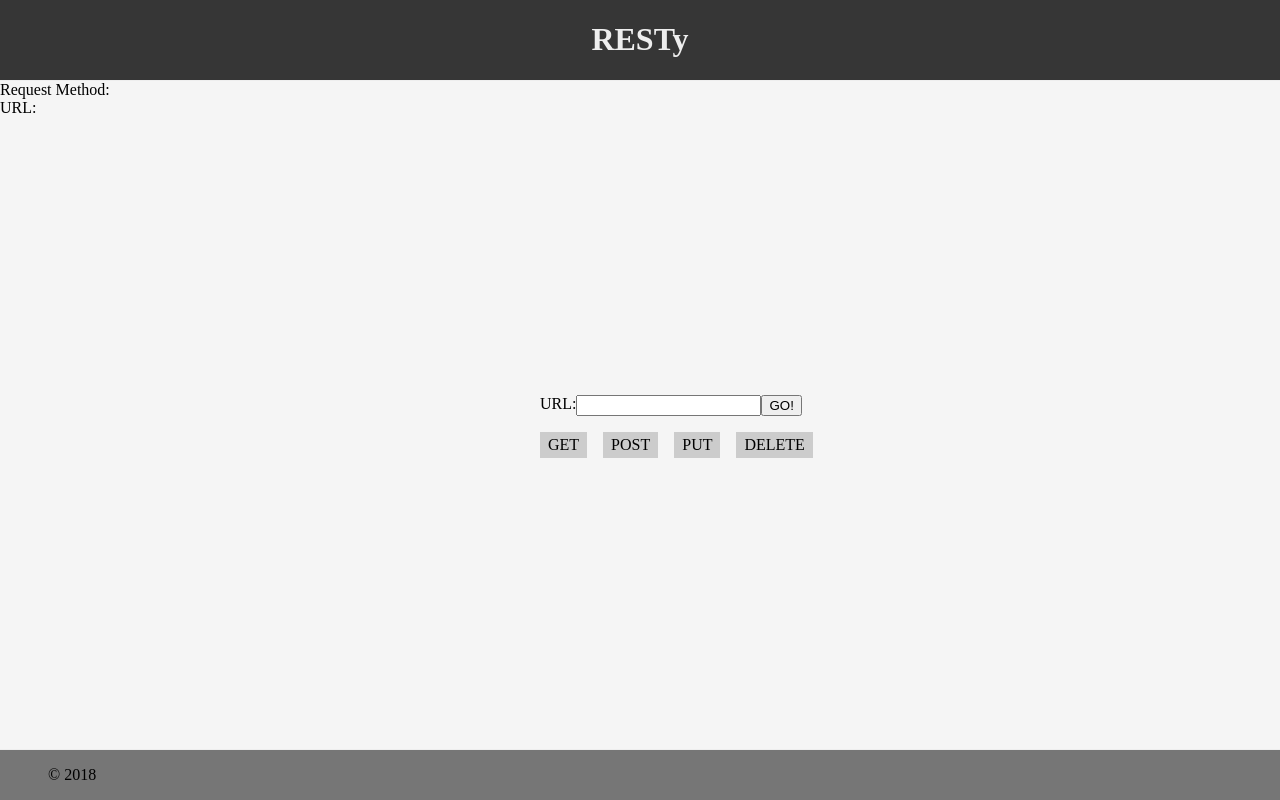
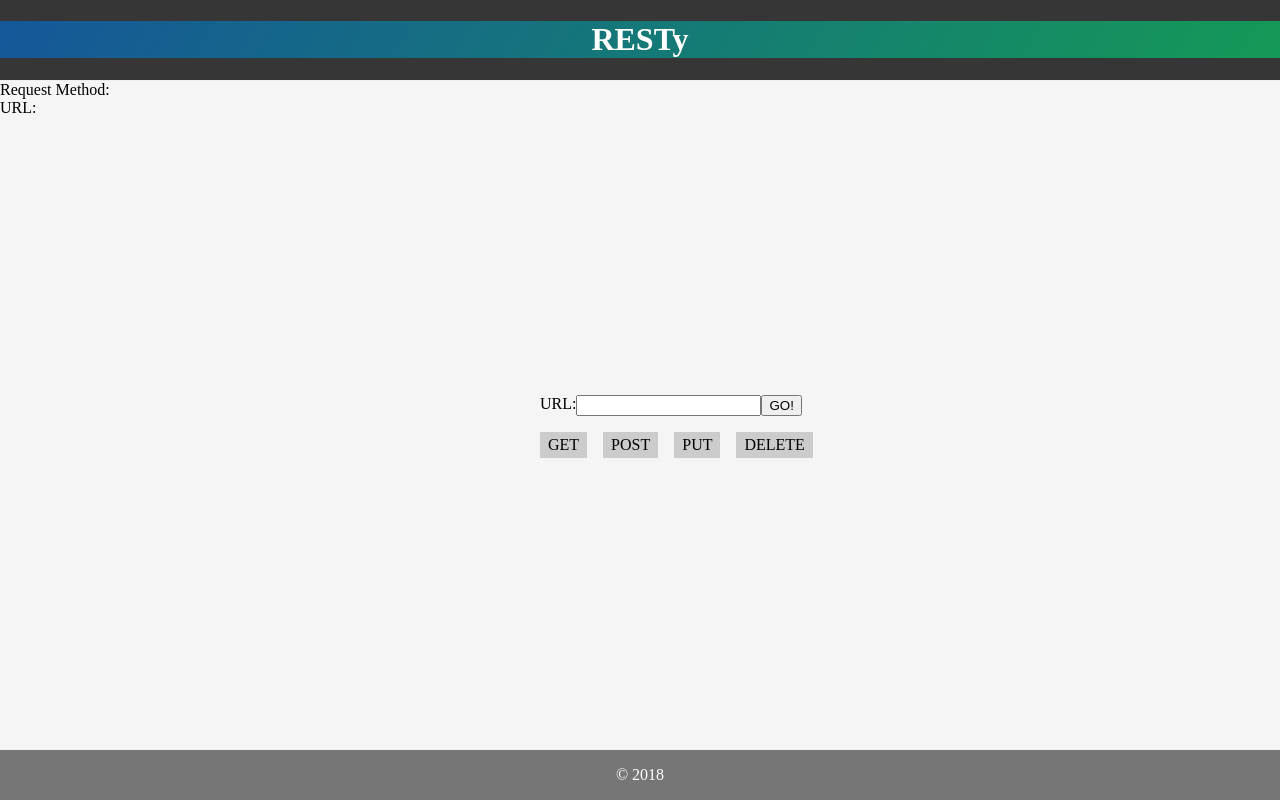
Before and after one commit to j-davitt/resty, a React (Create React App) app: page / in a window 1280 px wide. Built offline with nearby package versions, Linux system fonts and the light colour scheme.

Commit message:
add styles

```diff
--- a/src/Components/Footer/index.jsx
+++ b/src/Components/Footer/index.jsx
@@ -1,4 +1,5 @@
 import React from 'react';
+import './style.scss';
 
 function Footer(props) {
 
--- /dev/null
+++ b/src/Components/Footer/style.scss
@@ -0,0 +1,8 @@
+
+footer {
+  color: #fff;
+  text-align: center;
+  background-color: #159957;
+  background-image: linear-gradient(120deg, #155799, #159957);
+
+}
--- a/src/Components/Header/index.jsx
+++ b/src/Components/Header/index.jsx
@@ -1,4 +1,5 @@
 import React from 'react';
+import './style.scss';
 
 function Header(props) {
   return (
--- /dev/null
+++ b/src/Components/Header/style.scss
@@ -0,0 +1,8 @@
+
+h1 {
+  color: #fff;
+  text-align: center;
+  background-color: #159957;
+  background-image: linear-gradient(120deg, #155799, #159957);
+
+}
```
